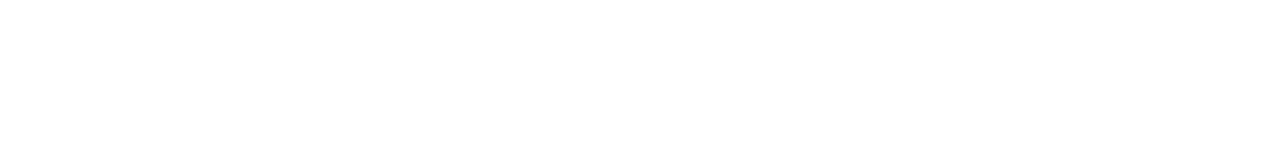
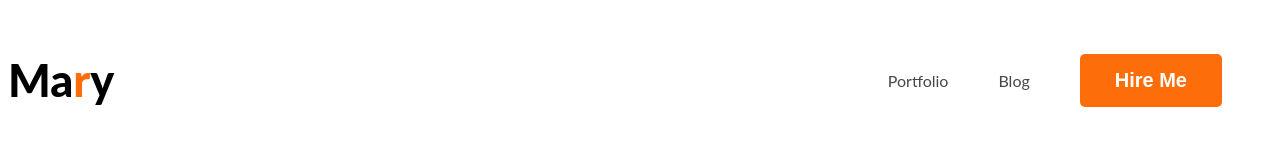
Before and after one commit to Mariasara782/web-portfolio, a plain HTML site: page index.html in a window 1280 px wide. Drawn offline with Linux system fonts and the light colour scheme.

Commit message:
added nav

```diff
--- /dev/null
+++ b/Styles/portfolio.css
@@ -0,0 +1,57 @@
+/* cpmmon shared styles */
+body {
+    font-family: "Open Sans", sans-serif;
+    font-family: "Lato", sans-serif;
+
+}
+
+.text-primary {
+    color: #FD6E0A;
+}
+
+.btn-primary {
+    border-radius: 5px;
+    background: #FD6E0A;
+    border: 0;
+    color: white;
+    font-size: 20px;
+    font-weight: 700;
+    padding: 15px 35px;
+
+
+
+
+
+
+}
+
+/* nav related styles */
+nav {
+    display: flex;
+    /* align items lage itemsguloke vertically shoja korte */
+    align-items: center;
+    /* justify content space between lagse jate nav bar er jinishgulo majhkane jototuku possible tototuku jayga niye 2 side e chole jay */
+    justify-content: space-between;
+}
+
+.nav-title {
+    font-size: 45px;
+    font-weight: 800;
+
+}
+
+nav>ul {
+    display: flex;
+    align-items: center;
+}
+
+nav li {
+    list-style: none;
+    margin-right: 50px;
+
+}
+
+nav a {
+    text-decoration: none;
+    color: #474747;
+}
--- a/index.html
+++ b/index.html
@@ -1,13 +1,27 @@
 <!DOCTYPE html>
 <html lang="en">
+
 <head>
     <meta charset="UTF-8">
     <meta name="viewport" content="width=device-width, initial-scale=1.0">
     <title>Developer Portfolio</title>
+    <link rel="preconnect" href="https://fonts.googleapis.com">
+    <link rel="preconnect" href="https://fonts.gstatic.com" crossorigin>
+    <link href="https://fonts.googleapis.com/css2?family=Open+Sans:ital,wght@0,300..800;1,300..800&display=swap"
+        rel="stylesheet">
+    <link rel="stylesheet" href="Styles/portfolio.css">
 </head>
+
 <body>
     <header>
-
+        <nav>
+            <h3 class="nav-title">Ma<span class="text-primary">r</span>y</h3>
+            <ul>
+                <li><a href="http://" target="_blank" rel="noopener noreferrer">Portfolio</a></li>
+                <li><a href="http://" target="_blank" rel="noopener noreferrer">Blog</a></li>
+                <li><button class="btn-primary">Hire Me</button></li>
+            </ul>
+        </nav>
     </header>
     <main>
 
@@ -17,4 +31,5 @@
 
     </footer>
 </body>
+
 </html>
```
